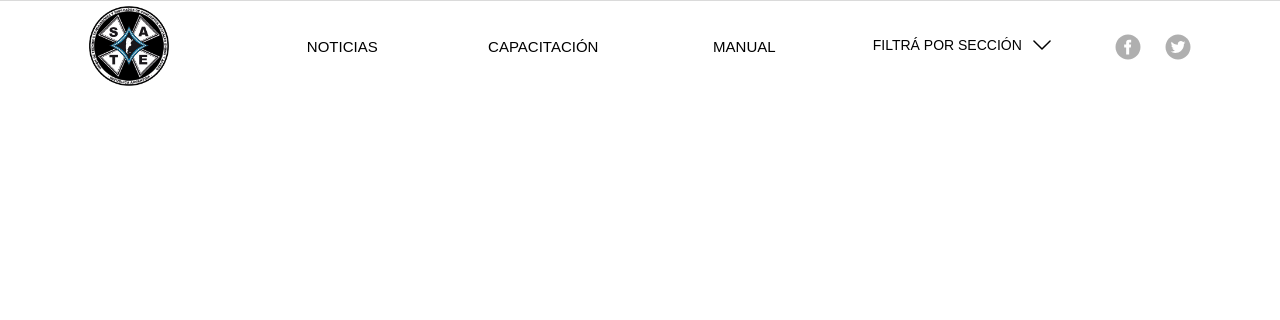
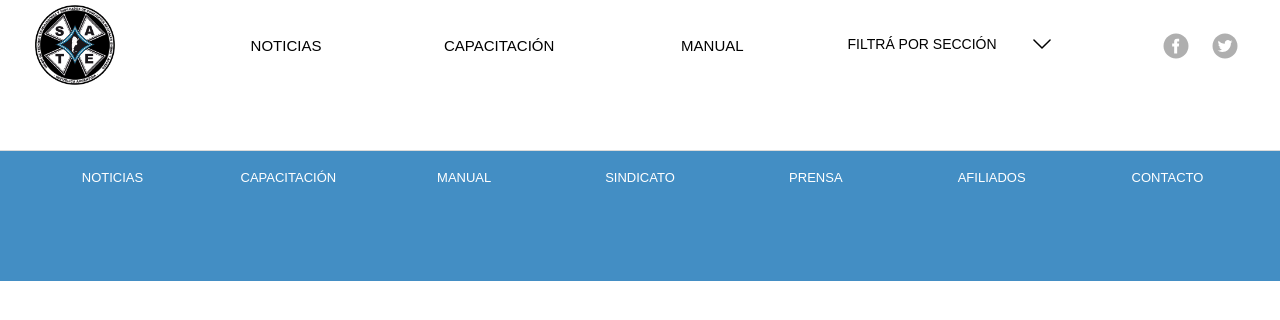
Before and after one commit to nicorivera/sate, a website: page source/index.html in a window 1280 px wide. Drawn offline with nearby package versions, Linux system fonts and the light colour scheme; files that its build step writes are made by us from their sources.

Commit message:
sticky nav

```diff
--- a/package.json
+++ b/package.json
@@ -19,7 +19,8 @@
     "pre-commit": [],
     "homepage": "",
     "dependencies": {
-        "select2": "^4.0.6-rc.1"
+        "select2": "^4.0.6-rc.1",
+        "sticky-js": "^1.2.0"
     },
     "devDependencies": {
         "babel-cli": "^6.24.1",
--- a/source/index.html
+++ b/source/index.html
@@ -16,10 +16,11 @@
     <!-- endbuild -->
     <script src="https://cdnjs.cloudflare.com/ajax/libs/jquery/3.3.1/jquery.min.js"></script>
     <script src="https://cdnjs.cloudflare.com/ajax/libs/select2/4.0.6-rc.0/js/select2.min.js"></script>
+    <script src="https://cdnjs.cloudflare.com/ajax/libs/sticky-js/1.2.0/sticky.min.js"></script>
 </head>
 <body>
-	<div class="container">
-		<nav>
+	<div class="container" data-sticky-container>
+		<nav id="stickyNav" data-margin-top="20" data-sticky-for="500" data-sticky-class="is-sticky">
 			<div class="logo">
 				<a href="#"><img src="img/logo_sate.png"></a>
 			</div>
@@ -49,6 +50,17 @@
 		</nav>
 		<div id="contenedor"></div>
 	</div>
+	<footer>
+		<div class="links">
+			<a href="#" class="botFoo">NOTICIAS</a>
+			<a href="#" class="botFoo">CAPACITACIÓN</a>
+			<a href="#" class="botFoo">MANUAL</a>
+			<a href="#" class="botFoo">SINDICATO</a>
+			<a href="#" class="botFoo">PRENSA</a>
+			<a href="#" class="botFoo">AFILIADOS</a>
+			<a href="#" class="botFoo">CONTACTO</a>
+		</div>
+	</footer>
 </body>
 
 </html>
--- a/source/js/main.js
+++ b/source/js/main.js
@@ -10,6 +10,7 @@ $(function () {
     var OL = require('./ol');
     let ancho = $(".container").width(),
         notis;
+    var sticky = new Sticky('.sticky');
 
 
     let dataDrive = OL.getGdocUrlCdn("https://docs.google.com/spreadsheets/d/1auWKBVxPLjPVg71G9mugJqt4fDjWpuEFqk7r9lPcm44/edit#gid=0");
@@ -68,6 +69,7 @@ $(function () {
 
     app.init();
 
+
 });
 
 
--- a/source/sass/_styles.scss
+++ b/source/sass/_styles.scss
@@ -3,24 +3,39 @@
 
 body{
 	margin: auto;
+	border: none;
 }
 
 .container{
 
 	max-width: 1260px;
 
-	nav{
+	nav#stickyNav{
+		position: -webkit-sticky;
+	    position: sticky;
+	    position: -webkit-sticky;
+	    top: 0;
+	    padding: 5px 0;
+	    pointer-events: all;
+	    //height: 0;
+	    opacity: 1;
+	    transition: opacity .3s;
 		width: 100%;
 		max-width: 1260px;
 		height: 90px;
-		margin:auto;
-		padding: 5px 0;
+		margin: auto;
+		//margin-top: -101px;
+		//padding: 5px 0;
 		text-align: center;
+		//position: fixed;
+		background-color: #fff;
+		z-index: 1000;
 
 		.logo{
-			width: 15%;
+			width: 10%;
 			display: inline-block;
 			vertical-align: middle;
+			text-align: left;
 
 			img{
 				width: 80px;
@@ -48,7 +63,7 @@ body{
 		}
 
 		ul#botones{
-			width: 50%;
+			width: 53%;
 
 			li.bot{
 				width: calc(32% - 5px);
@@ -90,7 +105,7 @@ body{
 		}
 
 		#filtro{
-			width: 15%;
+			width: 17%;
 			height: 30px;
 			margin: auto;
 			display: inline-block;
@@ -186,6 +201,7 @@ body{
 
 			ul{
 				width: 100%;
+				text-align: right;
 
 				li.red{
 					margin-left: 5px;
@@ -225,6 +241,7 @@ body{
 		width: 100%;
 		max-width: 1260px;
 		margin: auto;
+		margin-top: 50px;
 
 		.noti{
 
@@ -251,6 +268,14 @@ body{
 				margin: 0 auto 20px;
 				text-align: left;
 				padding: 0;
+			}
+
+			.foto{
+				width: 100%;
+				margin: auto;
+				height: 250px;
+				border: 1px solid #dadada;
+				background-size: 105%;
 			}
 
 			.info{
@@ -305,6 +330,34 @@ body{
 	}
 }
 
+footer{
+	width: 100%;
+	height: 120px;
+	background-color: #438ec4;
+	text-align: center;
+	margin: 50px auto 0;
+
+	.links{
+		max-width: 1260px;
+		margin: auto;
+
+		a{
+			font-family: 'Arial', sans-serif;
+			font-size: 13px;
+			line-height: 24px;
+			color: #fff;
+			text-decoration: none;
+			border-bottom: 1px solid #438ec4;
+			display: inline-block;
+			margin: 10px 2%;
+			width: calc(10% - 5px);
+
+			&:hover{
+				border-bottom: 1px solid #fff;
+			}
+		}
+	}
+}
 
 
 #sindica{
@@ -441,12 +494,7 @@ body{
 	width: 50%;
 }
 
-.foto{
-	width: 100%;
-	margin: auto;
-	height: 200px;
-	border: 1px solid #dadada;
-}
+
 
 .fotoD{
 	width: 50%;
```
Also changed, not shown: 1 other file.
